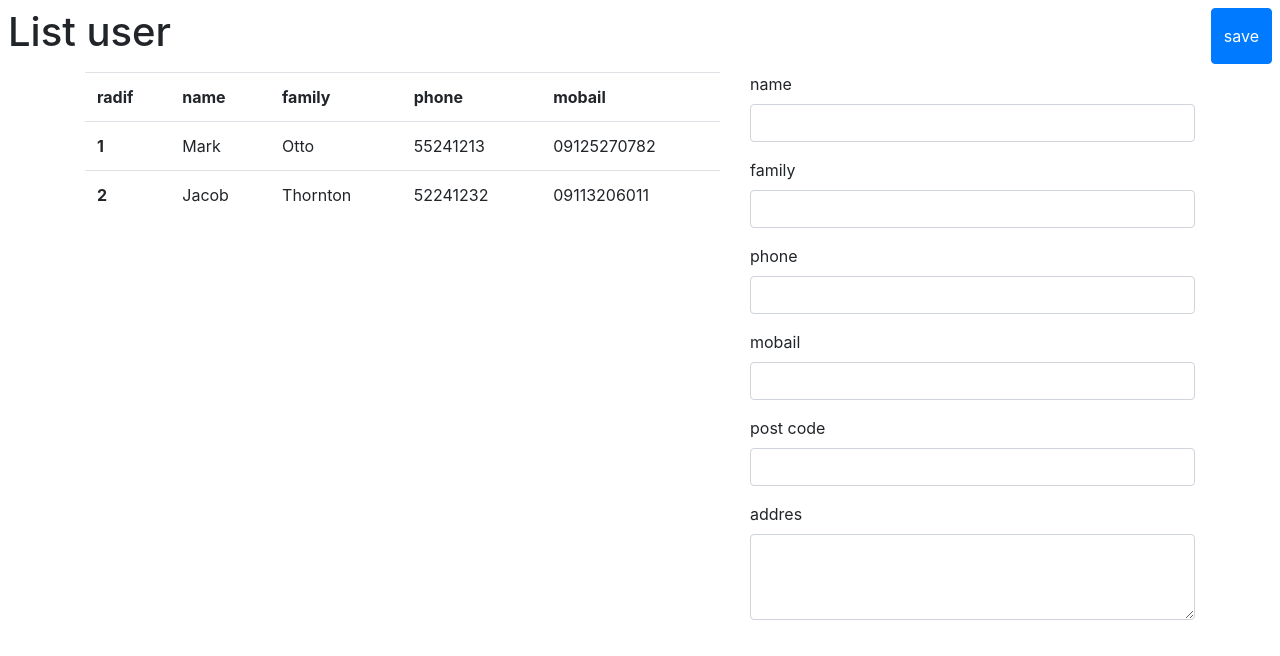
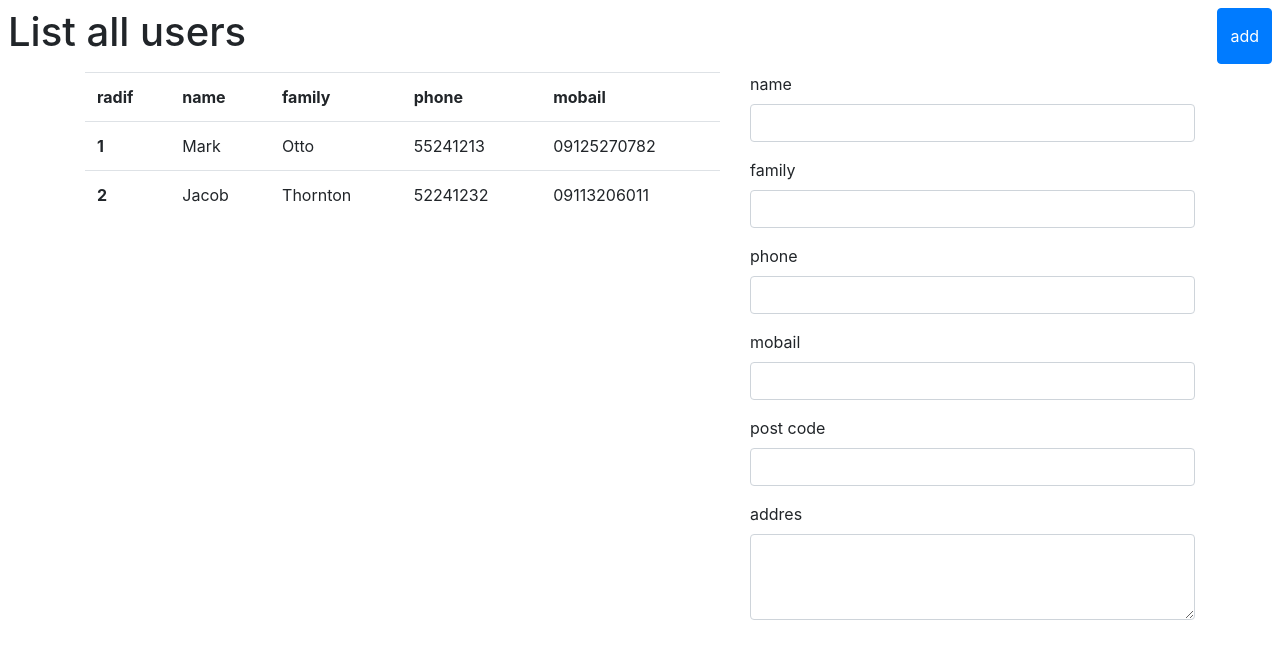
Before and after one commit to saeedhaj/user, an Angular app: page /user in a window 1280 px wide. Shown: the top 656 px of the page. Built offline with nearby package versions, Linux system fonts and the light colour scheme.

Commit message:
change add btn to save

```diff
--- a/src/app/user/user.component.html
+++ b/src/app/user/user.component.html
@@ -1,6 +1,6 @@
 <div class="header d-flex justify-content-between p-2 w-100">
-    <h1>List user</h1>
-    <button type="button" class="btn btn-primary">save</button>
+    <h1>List all users</h1>
+    <button type="button" class="btn btn-primary">add</button>
 </div>
 <div class="container">
 
```
